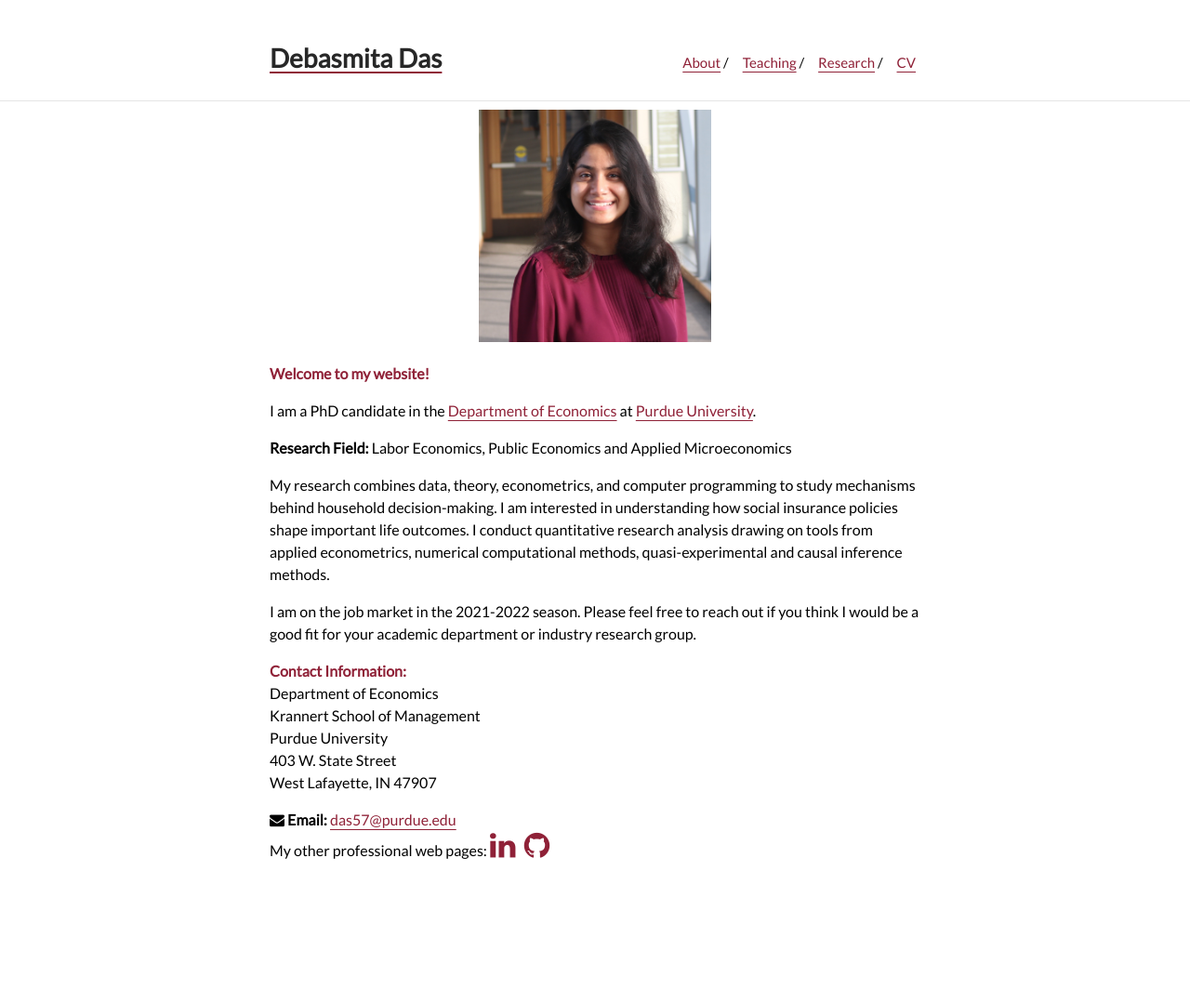
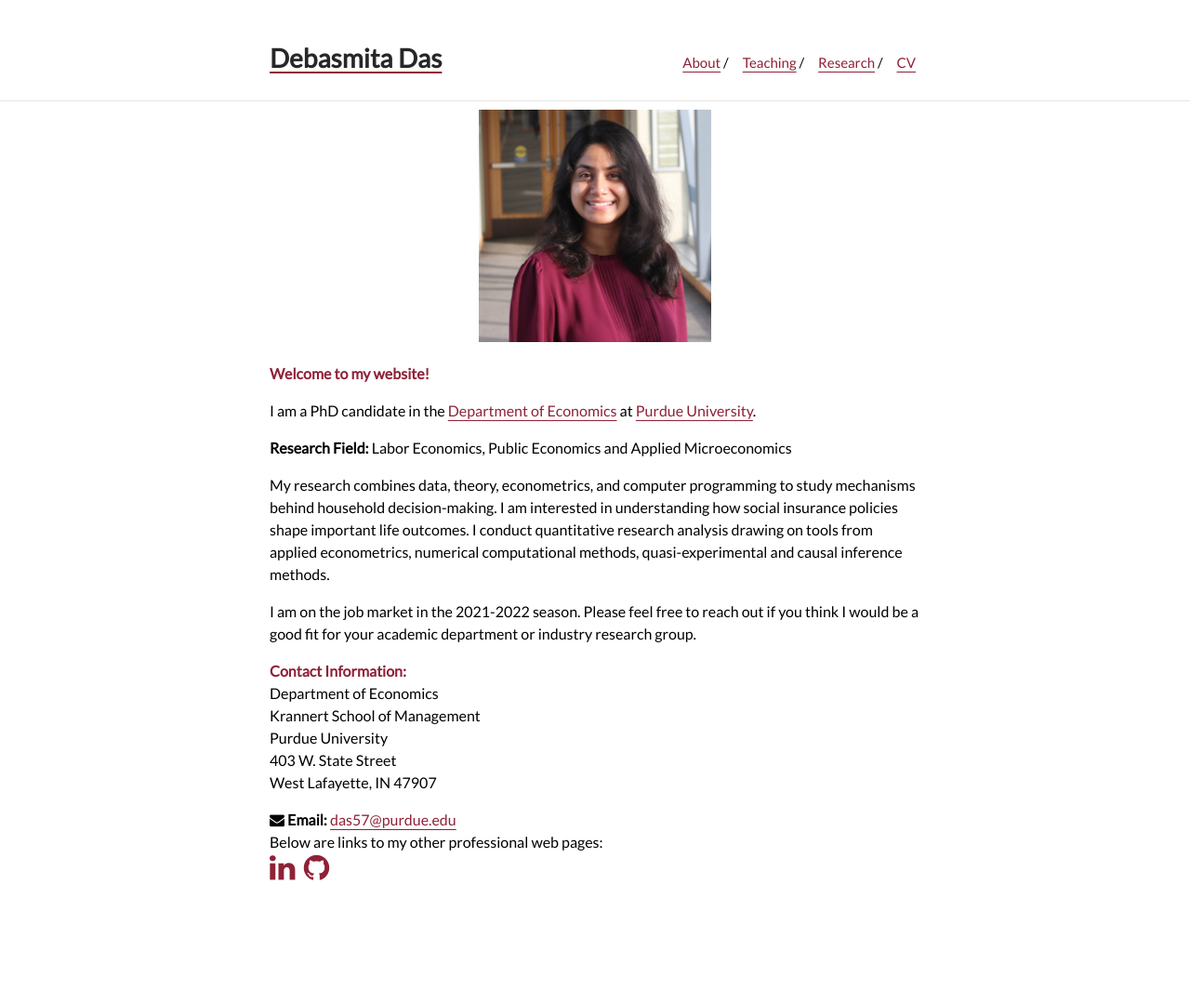
Before and after one commit to debasmita-das-econ/debasmita-das-econ.github.io, a Jekyll site: the page built from index.md, in a window 1280 px wide. Shown: the whole page at 93% size. Built offline with Jekyll 4.4.1, drawn with Linux system fonts in a browser that asks for light colours; a style sheet for code colours, icons or effects is not loaded; before the commit the page ends 1055 px from its top, so only the background shows below that.

Commit message:
Update index.md

```diff
--- a/index.md
+++ b/index.md
@@ -32,7 +32,7 @@ West Lafayette, IN 47907 <br>
 <!-- **Email:** <das57@purdue.edu> <br> -->
 <i class="fa fa-envelope"> </i> **Email:** <das57@purdue.edu> <br>
 <!-- * **Office Location:** KRAN 332 -->
-My other professional web pages:
+Below are links to my other professional web pages:<br>
 <a href ="https://www.linkedin.com/in/dasdebasmita"><i class="fa fa-linkedin fa-2x"> </i></a>
 &nbsp;
 <a href ="https://github.com/debasmita-das-econ"><i class="fa fa-github fa-2x"> </i></a>
```
